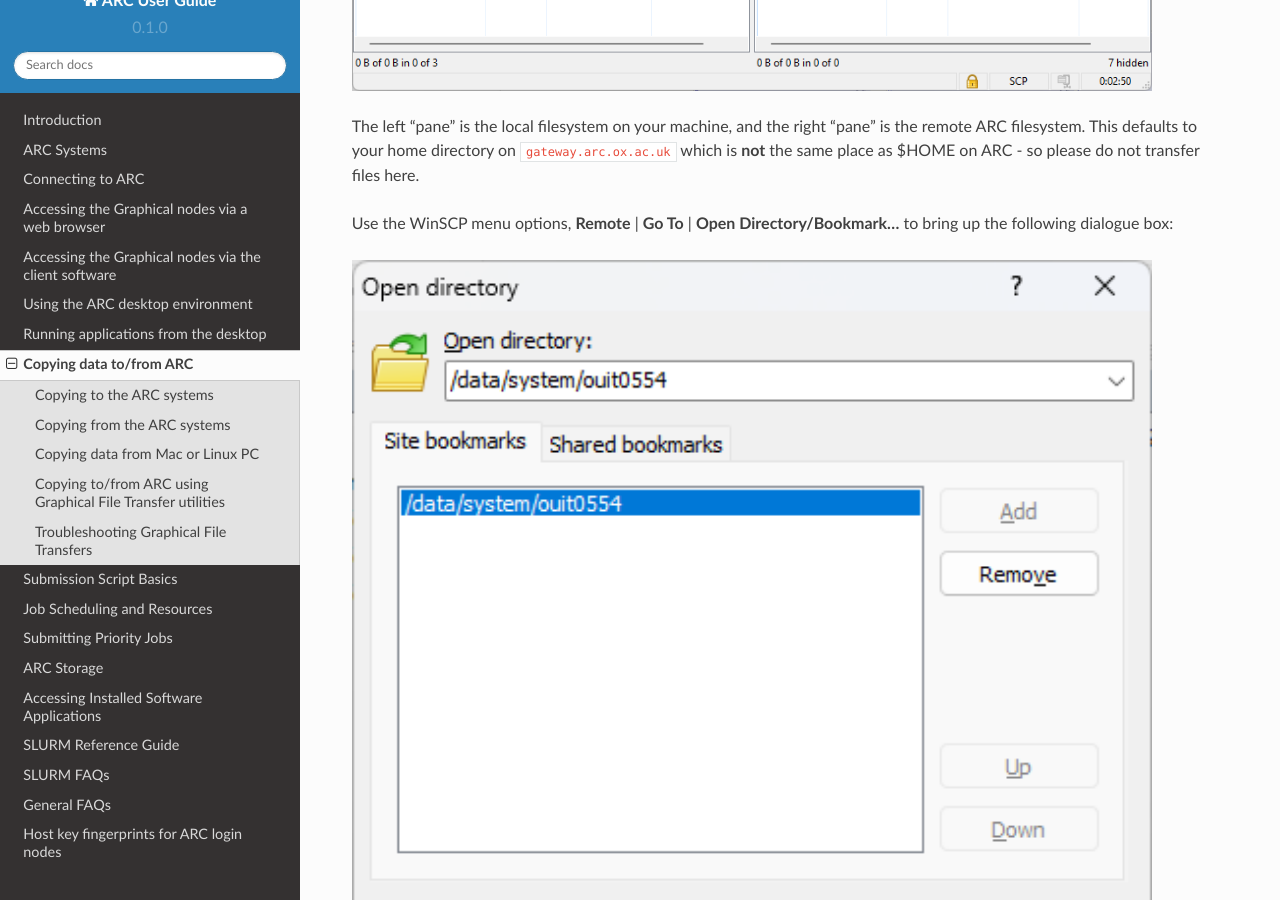
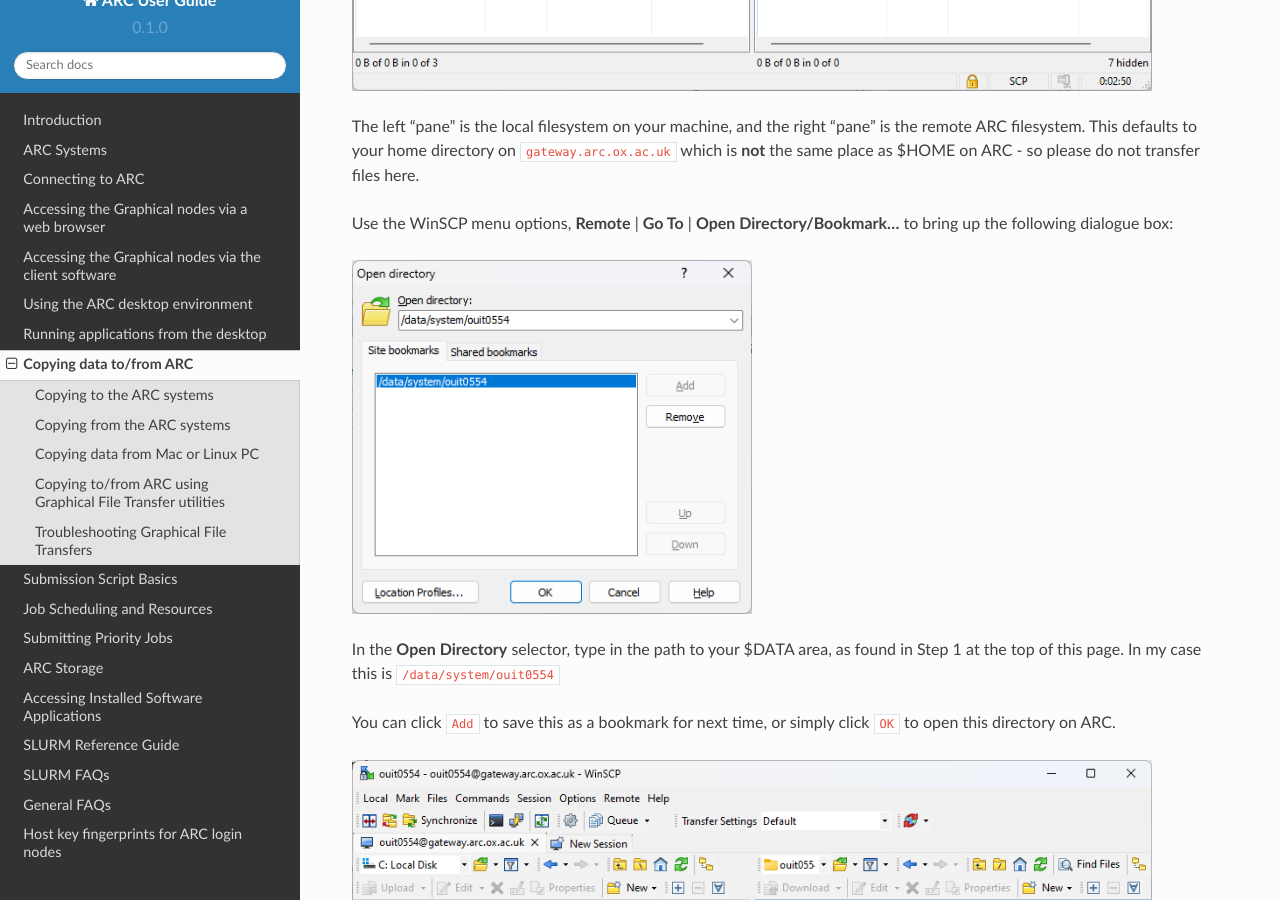
Before and after one commit to tina-friedrich/arc-user-guide, a Sphinx documentation site: the page built from docs/source/arc-copying-data.rst, in a window 1280 px wide and 900 px high, scrolled down 3407 px. Built offline with Sphinx 7.4.7 and the Read the Docs theme 2.0.0, drawn with Linux system fonts in a browser that asks for light colours.

Commit message:
Update arc-copying-data.rst

```diff
--- a/docs/source/arc-copying-data.rst
+++ b/docs/source/arc-copying-data.rst
@@ -102,7 +102,7 @@
 Use the WinSCP menu options, **Remote** | **Go To** | **Open Directory/Bookmark...** to bring up the following dialogue box:
 
 .. image:: images/arc-winscp5.png
-  :width: 800
+  :width: 400
   :alt: WinSCP5
 
 In the **Open Directory** selector, type in the path to your $DATA area, as found in Step 1 at the top of this page. In my case this is ``/data/system/ouit0554``
@@ -121,7 +121,7 @@
 If you see an error of this type:
 
 .. image:: images/arc-winscp2.png
-  :width: 800
+  :width: 400
   :alt: WinSCP2
 
 This indicates a network problem between your local machine and the ARC service. Typically this is caused by being off-campus
@@ -130,7 +130,7 @@
 If you supply the wrong username or password to the file transfer utility, you may see errors such as the following:
 
 .. image:: images/arc-winscp3.png
- :width: 800
+ :width: 400
  :alt: WinSCP3
 
 **Access Denied** commonly means that you have made a connection to ARC, but you have supplied the wrong username/password combination.
```
